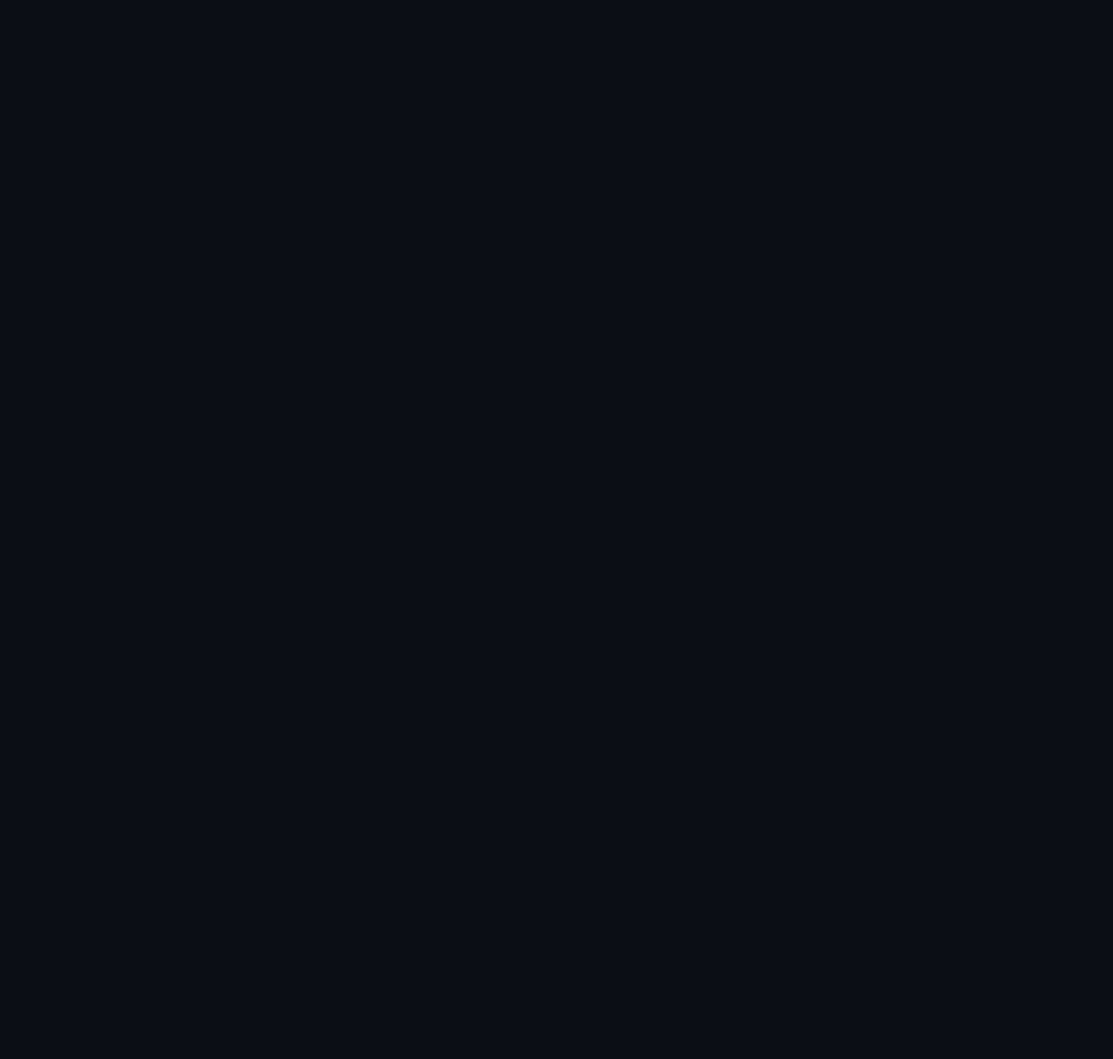
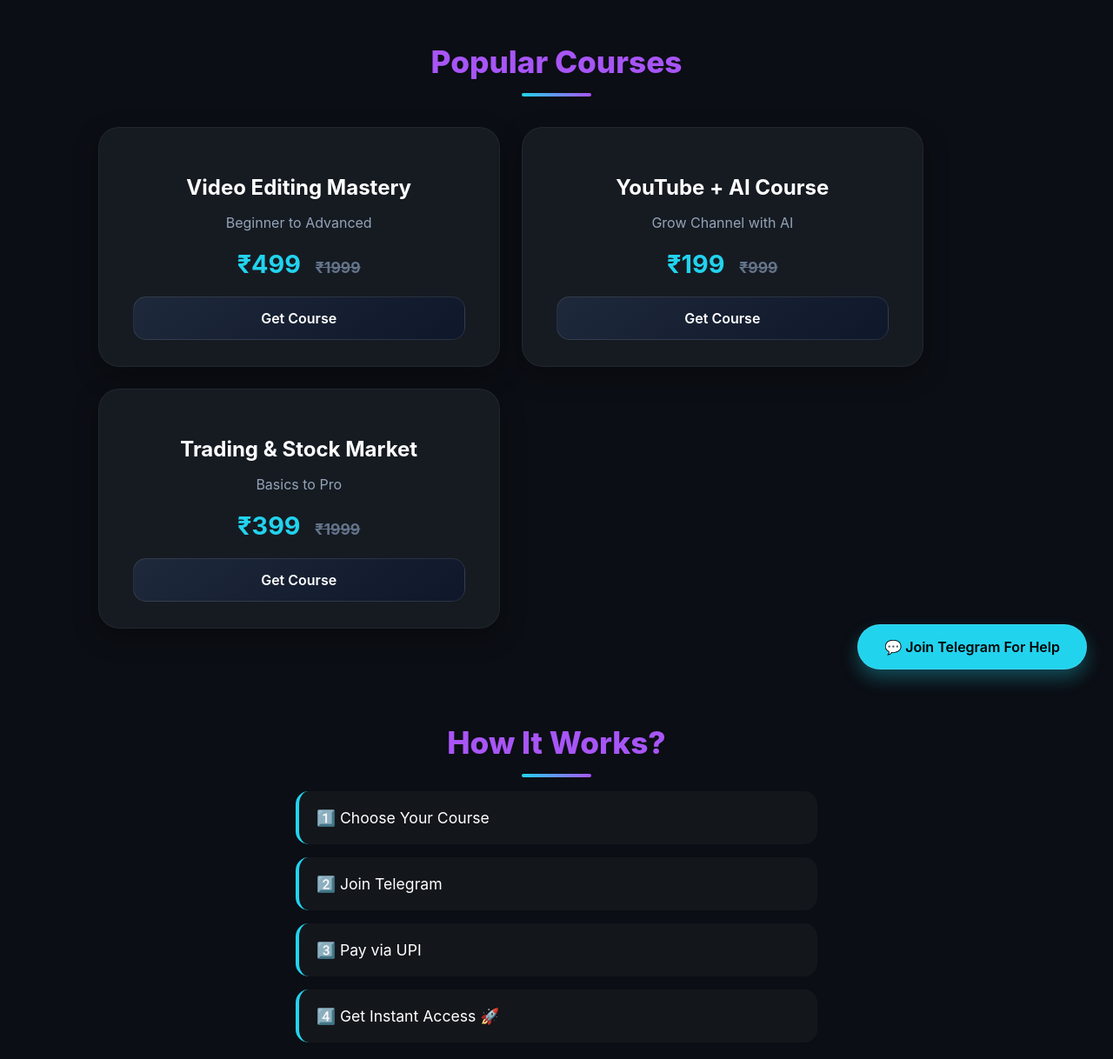
Before and after one commit to Aaditya358/Aaditya358.github.io, a plain HTML site: page course.html in a window 1280 px wide. Shown: the top 1218 px of the page at 87% size. Before the commit the page ends 800 px from the top, so only its background shows below. Drawn offline with Linux system fonts and the light colour scheme.

Commit message:
Update course.html

```diff
--- a/course.html
+++ b/course.html
@@ -1,124 +1,155 @@
+<!DOCTYPE html>
+<html lang="en">
+<head>
+    <meta charset="UTF-8">
+    <meta name="viewport" content="width=device-width, initial-scale=1.0">
+    <title>Course Bazaar - Premium Courses</title>
     <style>
-/* Global Styles - Image jaisa dark background */
-body {
-    background-color: #0b0e14;
-    color: #ffffff;
-    font-family: 'Segoe UI', Tahoma, Geneva, Verdana, sans-serif;
-    margin: 0;
-    padding: 20px;
-    line-height: 1.6;
-    text-align: center;
+        /* CSS START - Screenshot Style Implementation */
+        :root {
+            --bg-color: #0b0e14; /* Deep dark background */
+            --card-bg: #161b22;  /* Lighter dark for cards */
+            --accent-purple: #a855f7;
+            --accent-cyan: #22d3ee;
+            --text-main: #ffffff;
+            --text-muted: #94a3b8;
         }
 
-/* Headings - Purple color aur Gradient Underline */
+        body {
+            background-color: var(--bg-color);
+            color: var(--text-main);
+            font-family: 'Inter', -apple-system, BlinkMacSystemFont, sans-serif;
+            margin: 0;
+            padding: 0;
+            display: flex;
+            flex-direction: column;
+            align-items: center;
+        }
+
+        /* Heading Style with Gradient Underline (Screenshot match) */
         h2 {
-    color: #a855f7; /* Neon Purple */
-    font-size: 2rem;
+            color: var(--accent-purple);
+            font-size: 2.2rem;
+            margin-top: 50px;
             margin-bottom: 10px;
-    text-transform: capitalize;
+            text-align: center;
+            font-weight: 800;
         }
 
         h2::after {
             content: "";
             display: block;
-    width: 60px;
+            width: 80px;
             height: 4px;
-    background: linear-gradient(90deg, #22d3ee, #a855f7); /* Cyan to Purple gradient */
-    margin: 10px auto;
+            background: linear-gradient(90deg, var(--accent-cyan), var(--accent-purple));
+            margin: 15px auto;
             border-radius: 10px;
         }
 
-/* Course Container - Flexbox for layout */
+        /* Courses Section */
         .courses {
-    display: flex;
-    flex-wrap: wrap;
-    justify-content: center;
-    gap: 20px;
+            display: grid;
+            grid-template-columns: repeat(auto-fit, minmax(300px, 1fr));
+            gap: 25px;
+            width: 90%;
+            max-width: 1100px;
             padding: 20px 0;
         }
 
-/* Course Cards - Screenshot ke 'Experience' box jaisa style */
         .course {
-    background: #161b22;
-    border: 1px solid rgba(255, 255, 255, 0.1);
-    border-radius: 20px;
-    padding: 25px;
-    width: 300px;
-    box-shadow: 0 10px 30px rgba(0, 0, 0, 0.5);
-    transition: transform 0.3s ease;
+            background: var(--card-bg);
+            border: 1px solid rgba(255, 255, 255, 0.05);
+            border-radius: 24px;
+            padding: 30px;
+            text-align: center;
+            transition: all 0.3s ease;
+            box-shadow: 0 10px 30px rgba(0, 0, 0, 0.3);
         }
 
         .course:hover {
-    transform: translateY(-5px);
-    border-color: #a855f7;
+            transform: translateY(-10px);
+            border-color: var(--accent-purple);
+            box-shadow: 0 15px 40px rgba(168, 85, 247, 0.15);
         }
 
         .course h3 {
-    color: #ffffff;
-    margin-top: 0;
+            font-size: 1.5rem;
+            margin-bottom: 5px;
+        }
+
+        .course p {
+            color: var(--text-muted);
+            margin-bottom: 20px;
         }
 
         .price {
-    font-size: 1.5rem;
+            font-size: 1.8rem;
             font-weight: bold;
-    color: #22d3ee;
-    margin: 15px 0;
+            color: var(--accent-cyan);
+            margin-bottom: 20px;
         }
 
         .price .old {
-    font-size: 1rem;
+            font-size: 1.1rem;
             text-decoration: line-through;
-    color: #6b7280;
+            color: #64748b;
             margin-left: 10px;
         }
 
-/* Buttons - Screenshot ke 'Contact' buttons jaisa style */
+        /* Button Style (Contact button style from screenshot) */
         .course a, .telegram-btn {
-    display: block;
+            display: inline-block;
             background: linear-gradient(145deg, #1e293b, #0f172a);
             color: white;
             text-decoration: none;
-    padding: 12px 20px;
-    border-radius: 12px;
-    font-weight: bold;
+            padding: 14px 30px;
+            border-radius: 15px;
+            font-weight: 600;
             border: 1px solid rgba(255, 255, 255, 0.1);
-    margin-top: 15px;
             transition: 0.3s;
+            width: 80%;
         }
 
         .course a:hover {
-    background: #a855f7;
-    box-shadow: 0 0 15px rgba(168, 85, 247, 0.4);
+            background: var(--accent-purple);
+            border-color: var(--accent-purple);
         }
 
         /* Steps Section */
         .steps {
-    margin: 50px 0;
+            width: 90%;
+            max-width: 600px;
+            margin: 40px 0;
         }
 
         .steps ol {
             list-style: none;
             padding: 0;
-    max-width: 400px;
-    margin: 0 auto;
-    text-align: left;
         }
 
         .steps li {
-    background: rgba(255, 255, 255, 0.05);
-    margin: 10px 0;
-    padding: 15px;
-    border-radius: 10px;
-    border-left: 4px solid #22d3ee;
+            background: rgba(255, 255, 255, 0.03);
+            margin: 15px 0;
+            padding: 20px;
+            border-radius: 15px;
+            border-left: 4px solid var(--accent-cyan);
+            font-size: 1.1rem;
+            text-align: left;
         }
 
         /* Offer Banner */
         .offer {
-    background: linear-gradient(90deg, #7e22ce, #a855f7);
-    padding: 20px;
+            background: linear-gradient(90deg, #7e22ce, var(--accent-purple));
+            color: white;
+            width: 90%;
+            max-width: 800px;
+            padding: 25px;
             font-weight: bold;
-    border-radius: 15px;
+            border-radius: 20px;
             margin: 40px 0;
+            text-align: center;
+            font-size: 1.2rem;
+            box-shadow: 0 0 20px rgba(168, 85, 247, 0.4);
             animation: pulse 2s infinite;
         }
 
@@ -130,34 +161,113 @@ h2::after {
 
         /* FAQ Section */
         .faq {
-    background: #161b22;
+            width: 90%;
+            max-width: 700px;
+            background: var(--card-bg);
             padding: 30px;
-    border-radius: 20px;
-    max-width: 600px;
-    margin: 0 auto;
+            border-radius: 24px;
+            margin-bottom: 50px;
             text-align: left;
         }
 
+        .faq p {
+            border-bottom: 1px solid rgba(255, 255, 255, 0.1);
+            padding: 15px 0;
+            margin: 0;
+        }
+
         .faq b {
-    color: #22d3ee;
+            color: var(--accent-cyan);
+            display: block;
+            margin-bottom: 5px;
+        }
+
+        /* Footer */
+        footer {
+            width: 100%;
+            padding: 40px 0;
+            border-top: 1px solid rgba(255, 255, 255, 0.05);
+            color: var(--text-muted);
+            text-align: center;
+            font-size: 0.9rem;
         }
 
         /* Sticky Telegram Button */
         .telegram-btn {
             position: fixed;
-    bottom: 20px;
-    right: 20px;
-    background: #22d3ee !important;
+            bottom: 30px;
+            right: 30px;
+            width: auto !important;
+            background: var(--accent-cyan) !important;
             color: #000 !important;
-    padding: 15px 25px !important;
             border-radius: 50px !important;
+            box-shadow: 0 10px 20px rgba(34, 211, 238, 0.3);
             z-index: 1000;
+            padding: 15px 30px !important;
         }
 
-footer {
-    margin-top: 50px;
-    padding: 20px;
-    color: #6b7280;
-    font-size: 0.9rem;
+        /* Responsive */
+        @media (max-width: 768px) {
+            h2 { font-size: 1.8rem; }
+            .course { margin: 10px; }
         }
     </style>
+</head>
+<body>
+
+<section id="courses">
+    <h2>Popular Courses</h2>
+    <div class="courses">
+        <div class="course">
+            <h3>Video Editing Mastery</h3>
+            <p>Beginner to Advanced</p>
+            <div class="price">₹499 <span class="old">₹1999</span></div>
+            <a href="https://t.me/YOUR_TELEGRAM_LINK">Get Course</a>
+        </div>
+
+        <div class="course">
+            <h3>YouTube + AI Course</h3>
+            <p>Grow Channel with AI</p>
+            <div class="price">₹199 <span class="old">₹999</span></div>
+            <a href="https://t.me/YOUR_TELEGRAM_LINK">Get Course</a>
+        </div>
+
+        <div class="course">
+            <h3>Trading & Stock Market</h3>
+            <p>Basics to Pro</p>
+            <div class="price">₹399 <span class="old">₹1999</span></div>
+            <a href="https://t.me/YOUR_TELEGRAM_LINK">Get Course</a>
+        </div>
+    </div>
+</section>
+
+<section class="steps">
+    <h2>How It Works?</h2>
+    <ol>
+        <li>1️⃣ Choose Your Course</li>
+        <li>2️⃣ Join Telegram</li>
+        <li>3️⃣ Pay via UPI</li>
+        <li>4️⃣ Get Instant Access 🚀</li>
+    </ol>
+</section>
+
+<div class="offer">
+    🔥 LIMITED TIME OFFER – BUY 1 GET 2 FREE 🔥
+</div>
+
+<section class="faq">
+    <h2>Frequently Asked Questions</h2>
+    <p><b>Q: Is this genuine?</b> A: Yes, 100% genuine courses with verified content.</p>
+    <p><b>Q: Delivery time?</b> A: You will get instant access after payment verification.</p>
+    <p><b>Q: Lifetime access?</b> A: Yes, all courses come with lifetime validity.</p>
+</section>
+
+<footer>
+    <p>© 2025 Course Bazaar | Made with ❤️</p>
+    <p>Privacy Policy | Terms & Conditions</p>
+</footer>
+
+<a class="telegram-btn" href="https://t.me/YOUR_TELEGRAM_LINK">💬 Join Telegram For Help</a>
+
+</body>
+</html>
```
Lines whose indentation alone changed are shown as unchanged.
